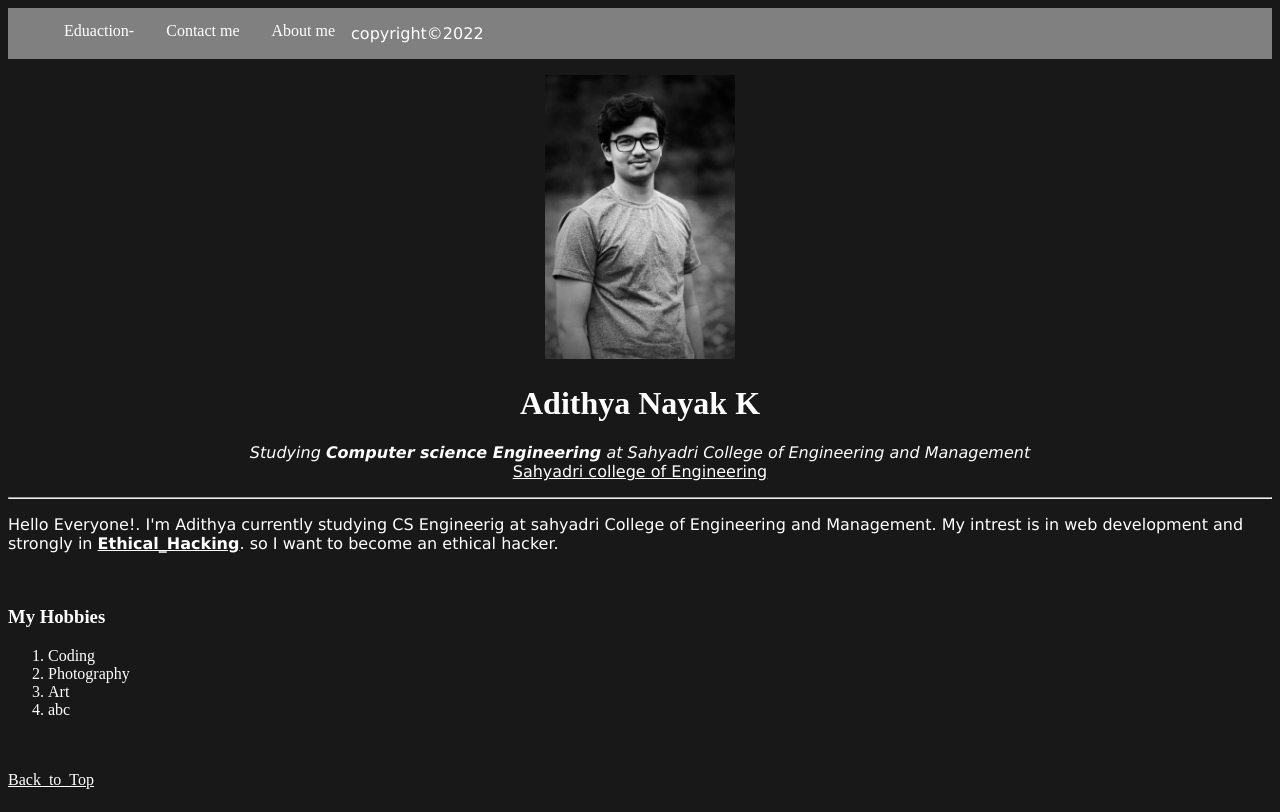
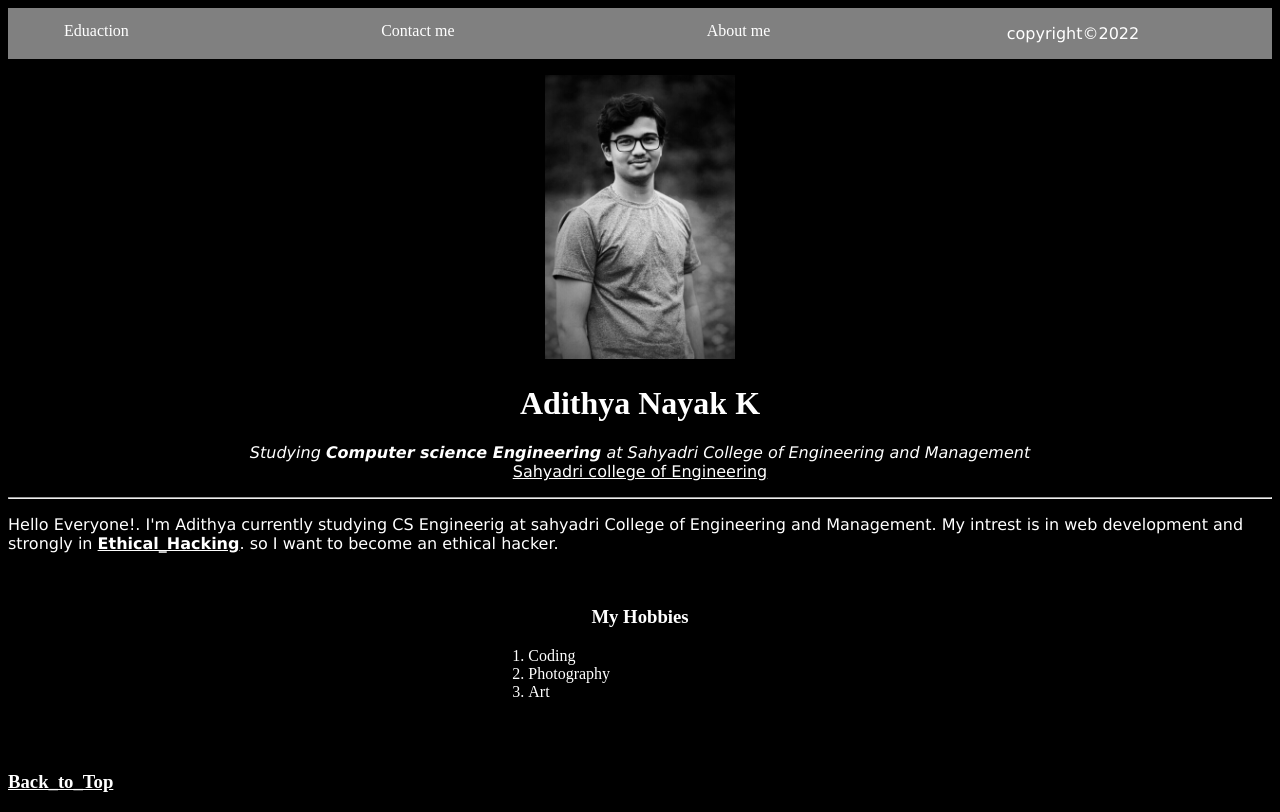
Before and after one commit to adithyacs07/portfolio, a plain HTML site: page personal site/index.html in a window 1280 px wide. Drawn offline with Linux system fonts and the light colour scheme.

Commit message:
more css added

```diff
--- /dev/null
+++ b/personal site/contact.css
@@ -0,0 +1,34 @@
+body {
+    background-color: #181818;
+    background-repeat: repeat;
+    /* margin-left: 38%; */
+}
+
+h1 {
+    color: white;
+    text-align: center;
+}
+
+p {
+    font-family: Verdana;
+    color: brown;
+}
+
+h3 {
+    color: white;
+}
+
+li {
+    color: white;
+}
+
+a {
+    color: white;
+}
+h2 {
+    color: white;
+}
+ul{
+    display: flex;
+    gap: 18%;
+}
--- /dev/null
+++ b/personal site/education.css
@@ -0,0 +1,22 @@
+    body {
+        background-color: #181818;
+        background-repeat: repeat;
+        margin-left: 20%;
+    }
+
+    h1 {
+        color: white;
+        text-align: center;
+    }
+
+    h3 {
+        color: white;
+    }
+
+    li {
+        color: white;
+    }
+
+    a {
+        color: white;
+    }
--- a/personal site/index.css
+++ b/personal site/index.css
@@ -1,5 +1,5 @@
  body {
-     background-color: #181818;
+     background-color: #000000;
      background-repeat: repeat;
  }
 
@@ -35,6 +35,7 @@
  }
   ul{
     display: flex;
+    gap: 18%;
   }
   li a{
     display: block;
@@ -44,3 +45,9 @@
     text-decoration: none;
 
   }
+  li :hover{
+    background-color: black;
+  }
+  ol{
+    margin-left: 38%;
+  }
--- a/personal site/index.html
+++ b/personal site/index.html
@@ -9,16 +9,16 @@
   </head>
   <body>
     <ul>
-      <li><a href="eduaction.html">Eduaction-</a></li>
+      <li><a href="eduaction.html" id="adi">Eduaction</a></li>
       <li><a href="contact.html">Contact me</a></li>
       <li><a href="about.html">About me</a></li>
         <p>copyright&copy;2022</p>
-    </ul>
+      </ul>
     <center>
       <img
         src="/image/adithya.jpg"
         width="15%"
-        alt="Adithya Nayak" id="adi"
+        alt="Adithya Nayak"
 
         ><strong><h1>Adithya Nayak K</h1></strong>
 
@@ -38,15 +38,14 @@
       I want to become an ethical hacker. <br />
     </p>
     <br>
-    <h3>My Hobbies</h3>
+    <center><h3>My Hobbies</h3></center>
     <ol>
       <li>Coding</li>
       <li>Photography</li>
       <li>Art</li>
-      <li>abc</li>
     </ol>
     <br />
     <br>
-    <a href="#adi">Back_to_Top</a>
+    <h3><a href="#adi">Back_to_Top</a></h3>
   </body>
 </html>
```
Also changed, not shown: personal site/contact.html (+3 -23 lines), personal site/eduaction.html (+1 -23 lines).
